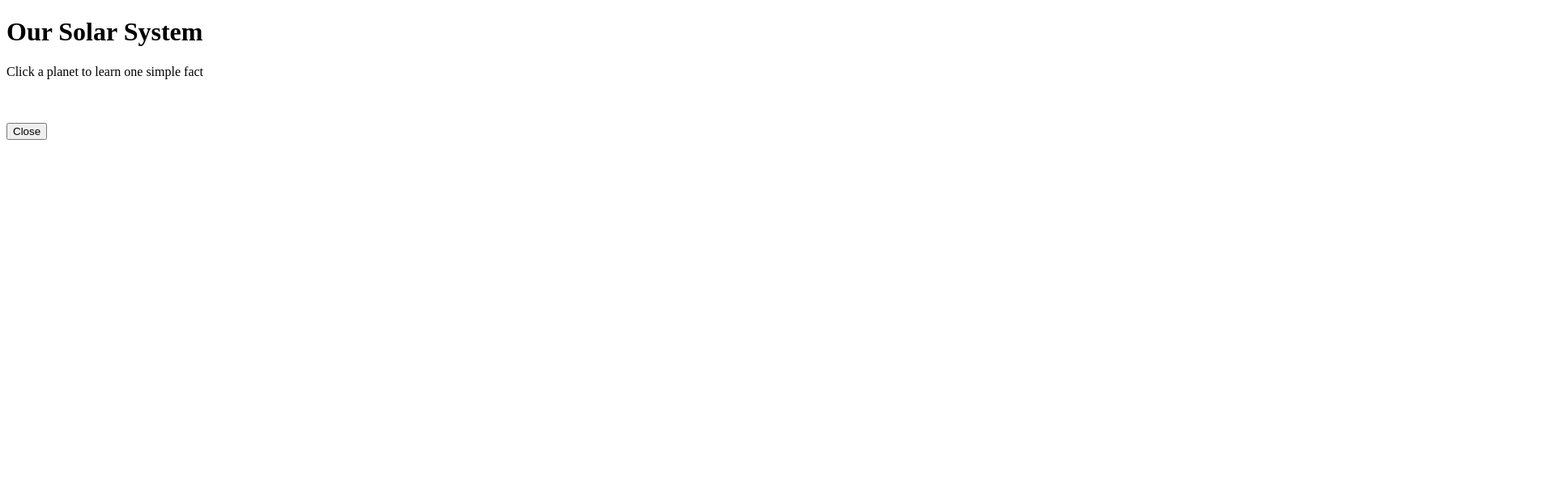
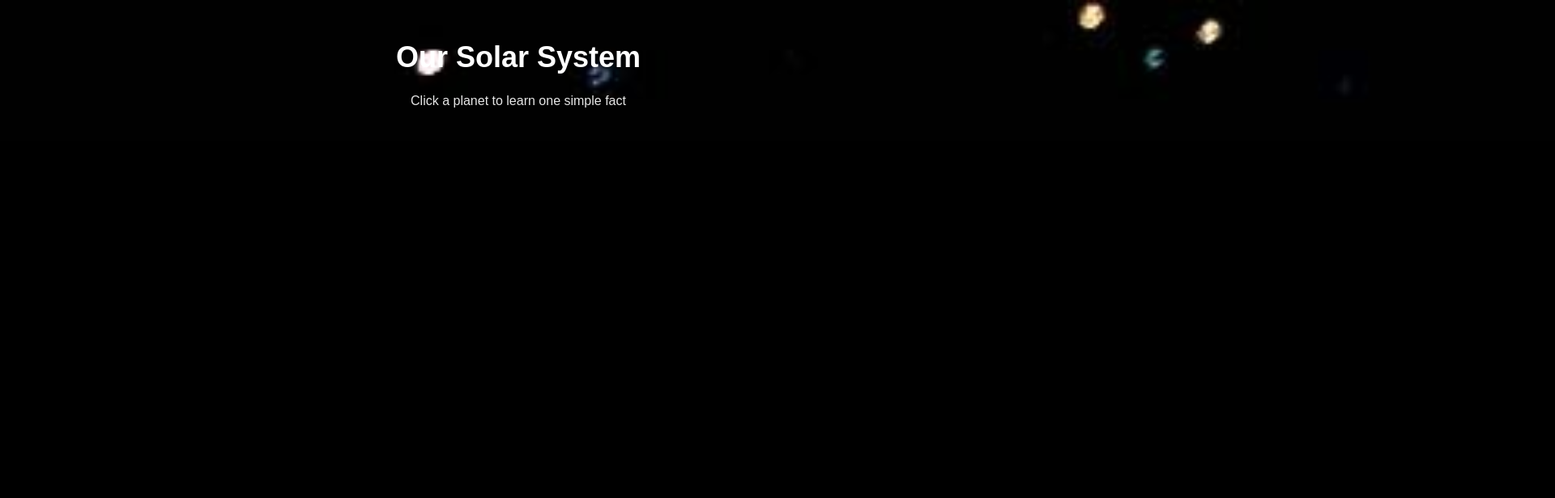
Before and after one commit to git-adarsha/assistive-learning-app-project, a plain HTML site: page games/solar.html in a window 1280 px wide. Shown: the top 616 px of the page at 81% size, 1920 px wide, since content can reach past the window. Drawn offline with Linux system fonts and the light colour scheme.

Commit message:
Update solar.html

```diff
--- a/games/solar.html
+++ b/games/solar.html
@@ -3,7 +3,7 @@
   <head>
     <meta charset="UTF-8" />
     <title>Solar System</title>
-    <link rel="stylesheet" href="./solarstyle.css" />
+    <link rel="stylesheet" href="./solargamesstyle.css" />
   </head>
   <body>
     <h1 class="title">Our Solar System</h1>
@@ -23,6 +23,6 @@
       </div>
     </div>
 
-    <script src="./solarjs.js"></script>
+    <script src="./solar.js"></script>
   </body>
 </html>
```
